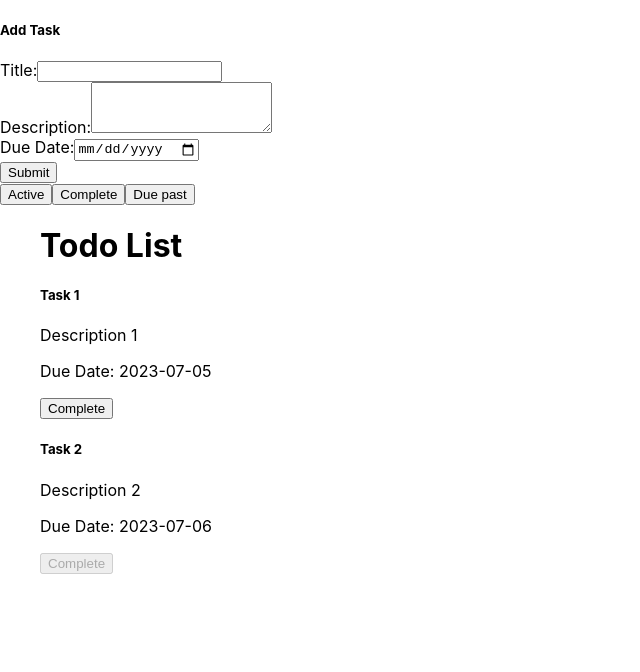
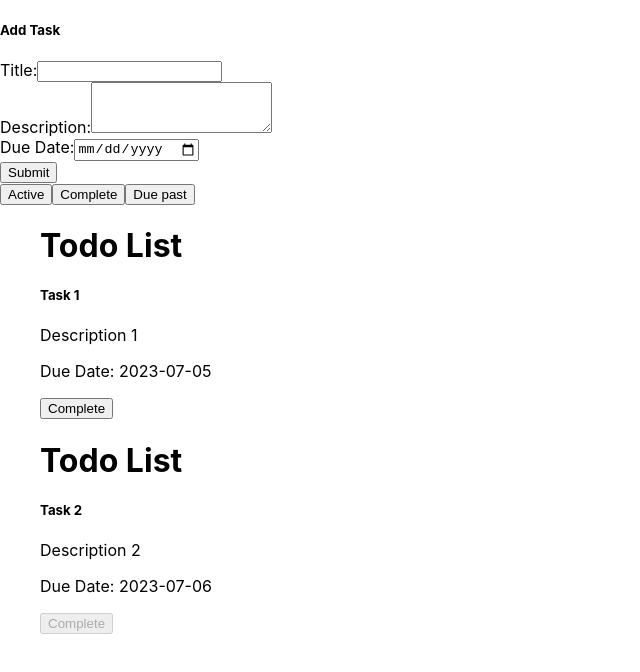
Before and after one commit to eduper1/react-django, a React (Create React App) app in the folder frontend/schedule/: page / in a window 1280 px wide. Shown: the top 672 px of the page, without its empty margins (0-640 px from the left). Built offline with nearby package versions, Linux system fonts and the light colour scheme.

Commit message:
states used to manage todo list

```diff
--- a/frontend/schedule/src/App.js
+++ b/frontend/schedule/src/App.js
@@ -1,12 +1,15 @@
+/* eslint-disable no-undef */
+/* eslint-disable no-use-before-define */
 /* eslint-disable jsx-a11y/no-redundant-roles */
 import Form from "./componets/Forms";
 import Todo from "./componets/Tod";
 import FilterBtn from "./componets/FilterBtns";
-import React from "react";
+import React, {useState} from "react";
 
 
 function App() {
-  const todos = [
+  // eslint-disable-next-line no-unused-vars
+  const initialTodos = [
     {
       id: 1,
       title: 'Task 1',
@@ -23,6 +26,19 @@ function App() {
     },
     // Add more todo items as needed
   ];
+
+  const [todos] = useState(initialTodos);
+
+    const TaskList = todos.map((todo)=> (
+      <Todo
+      id={todo.id}
+      title={todo.title}
+      description={todo.description}
+      dueDate={todo.dueDate}
+      isComplete={todo.isComplete}
+      />
+    ));
+
   return (
     <div className="container">
       <Form/>
@@ -31,8 +47,7 @@ function App() {
         role="list"
         className="todo-list stack-large stack-exception"
         aria-labelledby="list-heading">
-
-          <Todo todos={todos} />
+          {TaskList}
 
       </ul>
     </div>
--- a/frontend/schedule/src/componets/Tod.js
+++ b/frontend/schedule/src/componets/Tod.js
@@ -4,16 +4,16 @@ function Todo(props){
     return(
         <div className="container">
       <h1>Todo List</h1>
-      {props.todos.map((todo) => (
-        <div className="card mb-3" key={todo.id}>
+      {/* {props.tod.map((todo) => ( */}
+        <div className="card mb-3" key={props.id}>
           <div className="card-body">
-            <h5 className="card-title">{todo.title}</h5>
-            <p className="card-text">{todo.description}</p>
-            <p className="card-text">Due Date: {todo.dueDate}</p>
-            <button className="btn btn-primary" disabled={todo.isComplete}>Complete</button>
+            <h5 className="card-title">{props.title}</h5>
+            <p className="card-text">{props.description}</p>
+            <p className="card-text">Due Date: {props.dueDate}</p>
+            <button className="btn btn-primary" disabled={props.isComplete}>Complete</button>
           </div>
         </div>
-      ))}
+      {/* ))} */}
     </div>
     );
 }
```
